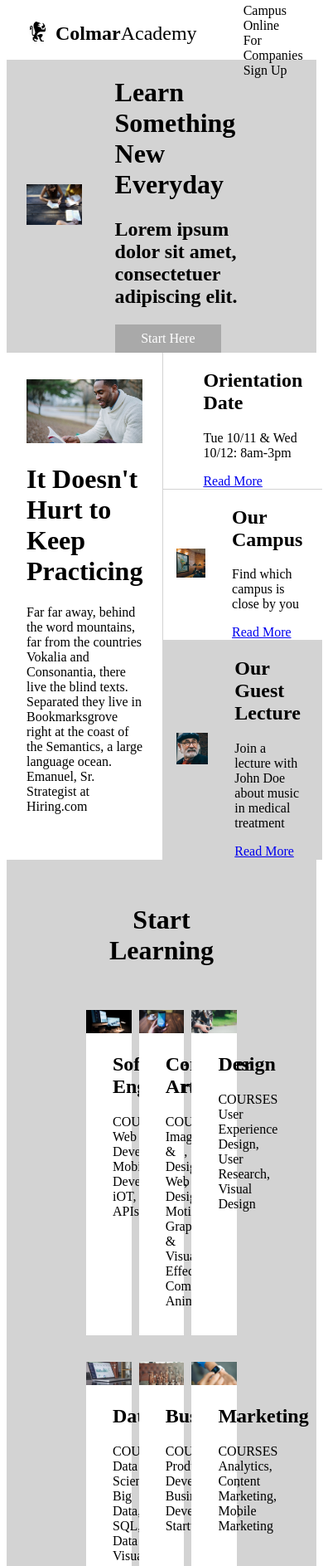
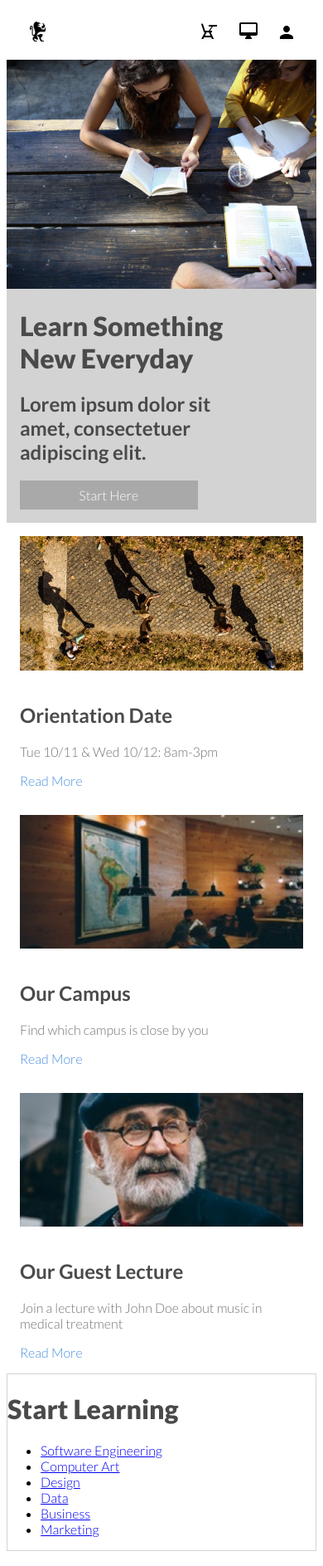
Before and after one commit to kendallejackson/colmaracademy, a plain HTML site: page index.html in a window 390 px wide. Shown: the top 1887 px of the page at 83% size. Drawn offline with Linux system fonts and the light colour scheme.

Commit message:
responsive css

```diff
--- a/index.html
+++ b/index.html
@@ -3,6 +3,7 @@
 <head>
   <title>Colmar Academy</title>
   <link href="./resources/css/style.css" rel="stylesheet" type="text/css">
+  <link href="https://fonts.googleapis.com/css?family=Lato:300,700,900|Ubuntu:400,500" rel="stylesheet">
 </head>
 
 <body>
@@ -11,7 +12,7 @@
   <header>
     <div id="logo">
       <img src="./resources/images/ic-logo.svg"/>
-      <a href="index.html" class="desktop"><strong>Colmar</strong>Academy</a>
+      <a href="index.html" class="desktop"><strong>COLMAR</strong>ACADEMY</a>
     </div>
     <nav class="desktop">
       <ul>
@@ -189,6 +190,7 @@
   </div>
 
   <div id="learning-mobile">
+    <h1>Start Learning</h1>
     <nav>
       <ul>
         <li><a href="#">Software Engineering</a></li>
--- a/resources/css/style.css
+++ b/resources/css/style.css
@@ -3,6 +3,23 @@
 html {
   font-size: 16px;
   margin: 0;
+  font-family: "Lato", "Arial", sans-serif;
+}
+
+h1 {
+  font-weight: 900;
+}
+
+h2 {
+  font-weight: 700;
+}
+
+h1, h2 {
+  color: #4A4A4A;
+}
+
+p {
+  color: #737373;
 }
 
 /* Header */
@@ -35,6 +52,18 @@ header .mobile {
   color: black;
   font-size: 1.5rem;
   padding-left: 0.5rem;
+  font-family: "Ubuntu", "Arial", sans-serif;
+}
+
+@media only screen and (max-width: 480px) {
+  header .desktop {
+    display: none;
+  }
+
+  header .mobile {
+    display: flex;
+    justify-content: space-between;
+  }
 }
 
 /* Banner */
@@ -62,7 +91,7 @@ header .mobile {
 }
 
 #banner-section .button {
-  background-color: darkgray;
+  background-color: #4a4a4a;
   padding-top: 0.5rem;
   padding-bottom: 0.5rem;
   width: 75%;
@@ -72,6 +101,23 @@ header .mobile {
 #banner-section .button a {
   text-decoration: none;
   color: white;
+}
+
+@media only screen and (max-width: 480px) {
+  #banner-section {
+    flex-wrap: wrap;
+    padding-bottom: 1rem;
+  }
+
+  #banner-section .left {
+    width: 100%;
+    padding: 0;
+  }
+
+  #banner-section .button {
+    background-color: darkgray;
+  }
+
 }
 
 /* Featured */
@@ -120,6 +166,53 @@ header .mobile {
   background-color: lightgray;
 }
 
+#featured-section a {
+  text-decoration: none;
+  color: #4B90DF;
+}
+
+@media only screen and (max-width: 480px) {
+  #featured-section .left {
+    display: none;
+  }
+
+  #featured-section .desktop {
+    display: none;
+  }
+
+  #featured-section .mobile {
+    display: block;
+  }
+
+  #featured-section .right {
+    border-left: none;
+  }
+
+  .right .feature {
+    display: flex;
+    border-bottom: none;
+    flex-wrap: wrap;
+  }
+
+  .right .feature .image-container {
+    width: 100%;
+    height: auto;
+    padding-left: 1rem;
+    padding-right: 1rem;
+  }
+
+  .right .feature .content {
+    width: 100%;
+    padding-left: 1rem;
+    padding-right: 1rem;
+    padding-bottom: 1rem;
+  }
+
+  .gray {
+    background-color: white;
+  }
+}
+
 /* Start Learning */
 
 #learning-desktop {
@@ -160,6 +253,17 @@ header .mobile {
   display: none;
 }
 
+@media only screen and (max-width: 480px) {
+  #learning-desktop {
+    display: none;
+  }
+
+  #learning-mobile {
+    display: block;
+    border: 1px solid lightgray;
+  }
+}
+
 /* Thesis */
 
 #thesis-exhibit {
@@ -189,6 +293,21 @@ header .mobile {
   border: none;
 }
 
+@media only screen and (max-width: 480px) {
+  #thesis-exhibit .right {
+    display: none;
+  }
+
+  #thesis-exhibit .left {
+    width: 100%;
+    padding: 0;
+  }
+
+  #thesis-exhibit .content {
+    display: none;
+  }
+}
+
 /* Footer */
 
 footer {
@@ -203,4 +322,6 @@ footer {
 
 footer a {
   text-decoration: none;
+  color: #737373;
+  padding-left: 1rem;
 }
```
